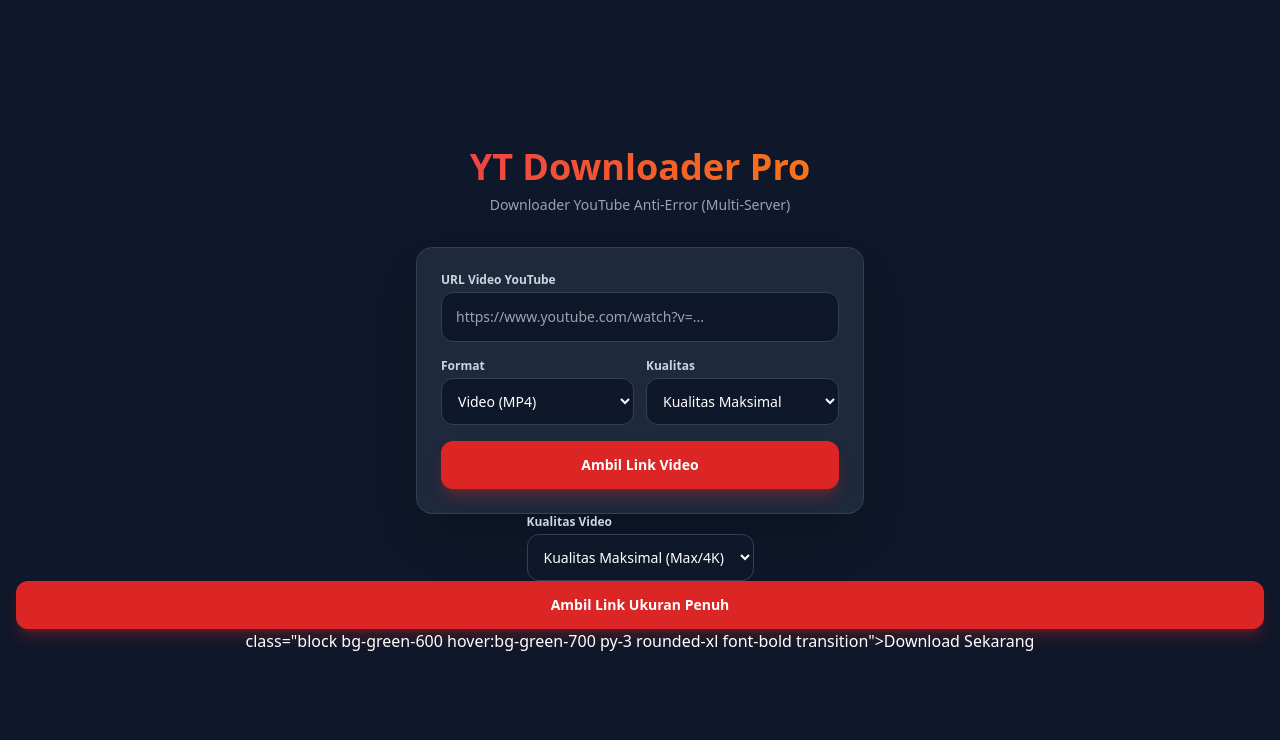
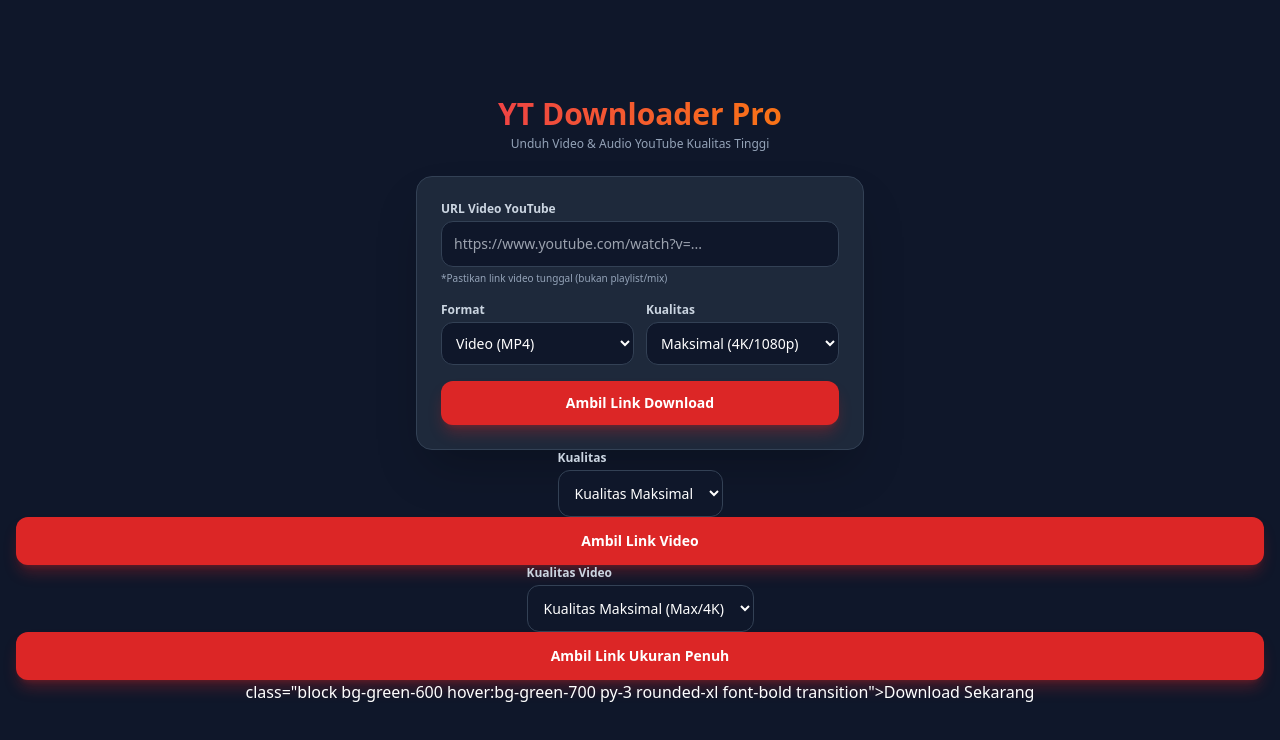
Before and after one commit to putriLubnaPRO/Vidio-Downloader, a plain HTML site: page index.html in a window 1280 px wide. Drawn offline with nearby package versions, Linux system fonts and the light colour scheme.

Commit message:
index.html

```diff
--- a/index.html
+++ b/index.html
@@ -3,37 +3,169 @@
 <head>
     <meta charset="UTF-8">
     <meta name="viewport" content="width=device-width, initial-scale=1.0">
-    <title>YT Downloader Pro - Auto Fallback</title>
+    <title>YT Downloader Pro</title>
     <script src="https://cdn.tailwindcss.com"></script>
 </head>
 <body class="bg-slate-900 text-white min-h-screen flex flex-col items-center justify-center p-4">
 
     <!-- Header -->
-    <div class="text-center mb-8">
-        <h1 class="text-4xl font-black text-transparent bg-clip-text bg-gradient-to-r from-red-500 to-orange-500">
+    <div class="text-center mb-6">
+        <h1 class="text-3xl font-black text-transparent bg-clip-text bg-gradient-to-r from-red-500 to-orange-500">
             YT Downloader Pro
         </h1>
-        <p class="text-slate-400 mt-2 text-sm">Downloader YouTube Anti-Error (Multi-Server)</p>
+        <p class="text-slate-400 mt-1 text-xs">Unduh Video & Audio YouTube Kualitas Tinggi</p>
     </div>
 
-    <!-- Card Downloader -->
+    <!-- Main Card -->
     <div class="w-full max-w-md bg-slate-800 p-6 rounded-2xl shadow-2xl border border-slate-700">
+
         <!-- Input URL -->
         <div class="mb-4">
             <label class="block text-xs font-semibold text-slate-300 mb-1">URL Video YouTube</label>
             <input id="ytUrl" type="text" placeholder="https://www.youtube.com/watch?v=..."
-                class="w-full p-3.5 bg-slate-900 border border-slate-700 rounded-xl focus:outline-none focus:border-red-500 text-sm">
+                class="w-full p-3 bg-slate-900 border border-slate-700 rounded-xl focus:outline-none focus:border-red-500 text-sm">
+            <p class="text-[10px] text-slate-400 mt-1">*Pastikan link video tunggal (bukan playlist/mix)</p>
         </div>
 
-        <!-- Form Tipe Format & Kualitas -->
+        <!-- Form Format & Kualitas -->
         <div class="grid grid-cols-2 gap-3 mb-4">
             <div>
                 <label class="block text-xs font-semibold text-slate-300 mb-1">Format</label>
-                <select id="format" onchange="toggleQuality()" class="w-full p-3 bg-slate-900 border border-slate-700 rounded-xl text-sm focus:outline-none focus:border-red-500">
+                <select id="format" onchange="toggleQuality()" class="w-full p-2.5 bg-slate-900 border border-slate-700 rounded-xl text-sm focus:outline-none focus:border-red-500">
                     <option value="auto">Video (MP4)</option>
                     <option value="audio">Audio (MP3)</option>
                 </select>
             </div>
+
+            <div id="qualityContainer">
+                <label class="block text-xs font-semibold text-slate-300 mb-1">Kualitas</label>
+                <select id="vQuality" class="w-full p-2.5 bg-slate-900 border border-slate-700 rounded-xl text-sm focus:outline-none focus:border-red-500">
+                    <option value="max" selected>Maksimal (4K/1080p)</option>
+                    <option value="720">HD (720p)</option>
+                    <option value="480">SD (480p)</option>
+                </select>
+            </div>
+        </div>
+
+        <!-- Tombol Submit -->
+        <button onclick="startProcess()" id="btnSubmit"
+            class="w-full bg-red-600 hover:bg-red-700 active:scale-[0.98] transition py-3 rounded-xl font-bold text-sm shadow-lg shadow-red-600/30">
+            Ambil Link Download
+        </button>
+
+        <!-- Loading Status -->
+        <div id="loading" class="hidden mt-4 text-center">
+            <p id="loadingStatus" class="text-xs text-yellow-400 animate-pulse">Menghubungkan ke server...</p>
+        </div>
+    </div>
+
+    <!-- Result Area -->
+    <div id="result" class="hidden w-full max-w-md mt-4 p-5 bg-slate-800 rounded-2xl border border-slate-700 text-center space-y-3">
+        <p class="text-green-400 font-bold text-sm">Link Siap Diunduh!</p>
+        <a id="downloadLink" href="#" target="_blank" rel="noopener noreferrer"
+            class="block bg-green-600 hover:bg-green-700 py-3 rounded-xl font-bold text-sm transition shadow-lg shadow-green-600/20">
+            Download File
+        </a>
+    </div>
+
+    <!-- Error Area -->
+    <div id="error" class="hidden w-full max-w-md mt-4 p-3 bg-red-900/40 text-red-300 rounded-xl text-xs border border-red-700/50 text-center"></div>
+
+    <script>
+        const SERVERS = [
+            "https://api.cobalt.tools",
+            "https://cobalt-api.kwiatek.xyz",
+            "https://co.wuk.sh"
+        ];
+
+        function toggleQuality() {
+            const format = document.getElementById('format').value;
+            const qualityContainer = document.getElementById('qualityContainer');
+            if (format === 'audio') {
+                qualityContainer.classList.add('opacity-50', 'pointer-events-none');
+            } else {
+                qualityContainer.classList.remove('opacity-50', 'pointer-events-none');
+            }
+        }
+
+        async function startProcess() {
+            const ytUrl = document.getElementById('ytUrl').value.trim();
+            const format = document.getElementById('format').value;
+            const quality = document.getElementById('vQuality').value;
+
+            const btn = document.getElementById('btnSubmit');
+            const loading = document.getElementById('loading');
+            const loadingStatus = document.getElementById('loadingStatus');
+            const resultDiv = document.getElementById('result');
+            const errorDiv = document.getElementById('error');
+            const downloadLink = document.getElementById('downloadLink');
+
+            // Reset Display
+            resultDiv.classList.add('hidden');
+            errorDiv.classList.add('hidden');
+
+            if (!ytUrl) {
+                alert("Silakan tempel URL YouTube terlebih dahulu!");
+                return;
+            }
+
+            // Validasi jika user memasukkan link Playlist
+            if (ytUrl.includes("playlist?list=")) {
+                errorDiv.innerText = "Error: Link yang kamu masukkan adalah Link Playlist. Silakan klik/buka videonya terlebih dahulu lalu salin link video tunggalnya!";
+                errorDiv.classList.remove('hidden');
+                return;
+            }
+
+            loading.classList.remove('hidden');
+            btn.disabled = true;
+
+            const payload = {
+                url: ytUrl,
+                videoQuality: quality,
+                downloadMode: format,
+                youtubeVideoCodec: "h264"
+            };
+
+            let success = false;
+
+            for (let i = 0; i < SERVERS.length; i++) {
+                loadingStatus.innerText = `Memproses server (${i + 1}/${SERVERS.length})...`;
+                try {
+                    const res = await fetch(SERVERS[i], {
+                        method: "POST",
+                        headers: { "Accept": "application/json", "Content-Type": "application/json" },
+                        body: JSON.stringify(payload)
+                    });
+
+                    const data = await res.json();
+
+                    if (data.url) {
+                        downloadLink.href = data.url;
+                        resultDiv.classList.remove('hidden');
+                        success = true;
+                        break;
+                    } else if (data.picker && data.picker.length > 0) {
+                        downloadLink.href = data.picker[0].url;
+                        resultDiv.classList.remove('hidden');
+                        success = true;
+                        break;
+                    }
+                } catch (e) {
+                    console.warn(`Server ${i + 1} gagal, mencoba berikutnya...`);
+                }
+            }
+
+            if (!success) {
+                errorDiv.innerText = "Gagal memproses video. Pastikan link video publik dan bukan playlist.";
+                errorDiv.classList.remove('hidden');
+            }
+
+            loading.classList.add('hidden');
+            btn.disabled = false;
+        }
+    </script>
+</body>
+</html>
 
             <div id="qualityContainer">
                 <label class="block text-xs font-semibold text-slate-300 mb-1">Kualitas</label>
```
